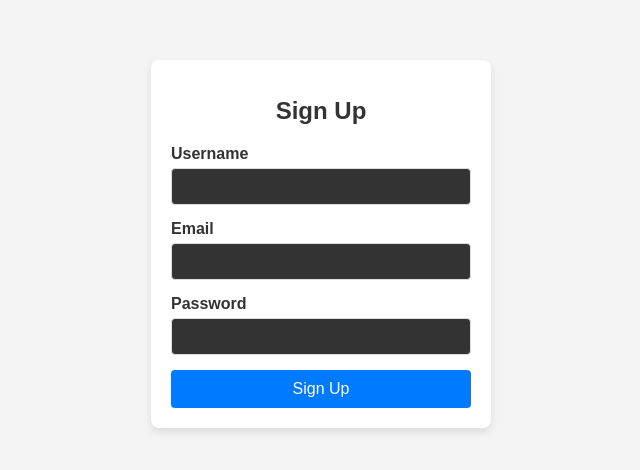
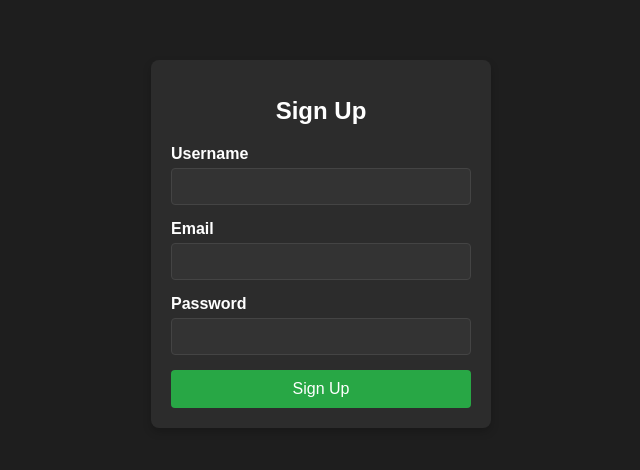
Before and after one commit to hasanbaysal/PanteonReactUI, a React (Create React App) app: page /signup in a window 1280 px wide. Shown: the part 156-626 px from the top of the page, without its empty margins (319-959 px from the left). Built offline with nearby package versions, Linux system fonts and the light colour scheme.

Commit message:
dashboard-withot-modal

```diff
--- a/src/components/Dashboard.js
+++ b/src/components/Dashboard.js
@@ -1,11 +1,19 @@
 import React, { useEffect, useState } from 'react';
 import './Dashboard.css';
+import { BrowserRouter as Router, Route, Routes, useNavigate } from 'react-router-dom';
+
 
 const Dashboard = () => {
   const [data, setData] = useState([]);
   const [loading, setLoading] = useState(true);
+  const navigate = useNavigate();
 
   useEffect(() => {
+
+    const token = localStorage.getItem('authToken');
+    if (!token) {
+      navigate('/');
+    }
     const fetchData = async () => {
       try {
         const token = localStorage.getItem('authToken');
@@ -13,7 +21,7 @@ const Dashboard = () => {
           throw new Error('No token found');
         }
 
-        // API'den veri al
+
         const response = await fetch('https://localhost:7020/api/GameConfiguration/GetAllConfig', {
           method: 'GET',
           headers: {
--- a/src/components/SignupPage.css
+++ b/src/components/SignupPage.css
@@ -4,6 +4,8 @@ body, html {
   padding: 0;
   height: 100%;
   font-family: Arial, sans-serif;
+  background-color: #1e1e1e; /* Koyu gri arka plan */
+  color: #e0e0e0; /* Açık gri metin rengi */
 }
 
 /* Signup sayfasının kapsayıcı stil ayarları */
@@ -12,15 +14,15 @@ body, html {
   justify-content: center;
   align-items: center;
   height: 100vh;
-    background-color: #f4f4f4;
+  background-color: #1e1e1e; /* Koyu gri arka plan */
 }
 
 /* Formun merkezi stil ayarları */
 .signup-form {
-    background-color: #ffffff;
+  background-color: #2c2c2c; /* Daha açık koyu gri form arka plan rengi */
   padding: 20px;
   border-radius: 8px;
-    box-shadow: 0 4px 8px rgba(0, 0, 0, 0.1);
+  box-shadow: 0 4px 8px rgba(0, 0, 0, 0.2);
   width: 300px;
   text-align: center;
 }
@@ -29,7 +31,7 @@ body, html {
 .signup-form h1 {
   margin-bottom: 20px;
   font-size: 24px;
-    color: #333;
+  color: #ffffff; /* Beyaz başlık rengi */
 }
 
 /* Form grup stil ayarları */
@@ -42,15 +44,21 @@ body, html {
   display: block;
   margin-bottom: 5px;
   font-weight: bold;
-    color: #333;
+  color: #ffffff; /* Beyaz etiket rengi */
 }
 
 .form-group input {
   width: 100%;
   padding: 10px;
-    border: 1px solid #ddd;
+  border: 1px solid #444; /* Koyu gri border */
   border-radius: 4px;
+  background-color: #333; /* Koyu gri input arka planı */
+  color: #e0e0e0; /* Açık gri metin rengi */
   box-sizing: border-box;
+}
+
+.form-group input::placeholder {
+  color: #888; /* Açık gri placeholder rengi */
 }
 
 /* Buton stil ayarları */
@@ -59,18 +67,13 @@ body, html {
   padding: 10px;
   border: none;
   border-radius: 4px;
-    background-color: #007bff;
   color: #fff;
   cursor: pointer;
   font-size: 16px;
+  background-color: #28a745; /* Yeşil buton rengi */
 }
 
+/* Buton üzerine gelindiğinde renk değişimi */
 .signup-button:hover {
-    background-color: #0056b3;
+  background-color: #218838; /* Koyu yeşil hover rengi */
 }
-
-  .removeLink{
-
-    text-decoration: none;
-    color: white;
-  }
--- a/src/components/SignupPage.js
+++ b/src/components/SignupPage.js
@@ -1,10 +1,12 @@
 import React, { useState } from 'react';
 import './SignupPage.css';
+import { BrowserRouter as Router, Route, Routes, useNavigate } from 'react-router-dom';
 
 const SignupPage = () => {
   const [userName, setUserName] = useState('');
   const [password, setPassword] = useState('');
   const [email, setEmail] = useState('');
+  const navigate = useNavigate();
 
   const handleSignup = async (e) => {
     e.preventDefault();
@@ -18,18 +20,33 @@ const SignupPage = () => {
         body: JSON.stringify({ userName, password, email }),
       });
 
+
       if (!response.ok) {
-        throw new Error('Signup failed');
+        const data = await response.json();
+        // Hataları işleyin ve state'e atayın
+      var str =" ";
+        if (data.errors) {
+          data.errors.forEach(error => {
+           str+=error.erorrMessage+"\n";
+          });
+          alert(str);
+        }
+
+        return;
       }
+      else{
+        alert("account created successfully")
+        navigate('/');
+      }
+      const data = await response.json();
 
-      const data = await response.json();
-      console.log(data);
 
-      // Başarılı kayıt sonrası yönlendirme veya diğer işlemleri yapabilirsiniz
-      // Örneğin, bir başarı mesajı veya login sayfasına yönlendirme:
-      console.log('Signup successful!');
+
+
     } catch (error) {
       console.error('Signup error:', error);
+
+      console.log(error);
     }
   };
 
```
Lines whose indentation alone changed are shown as unchanged.
